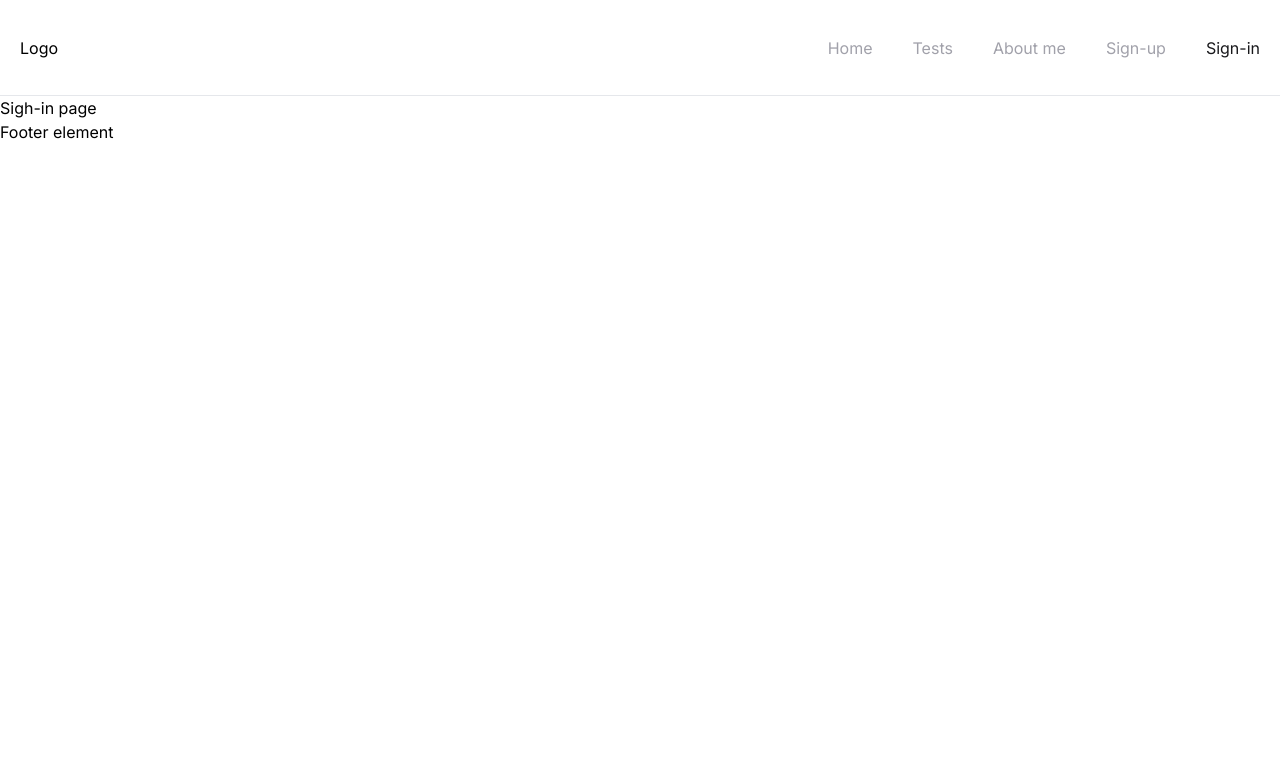
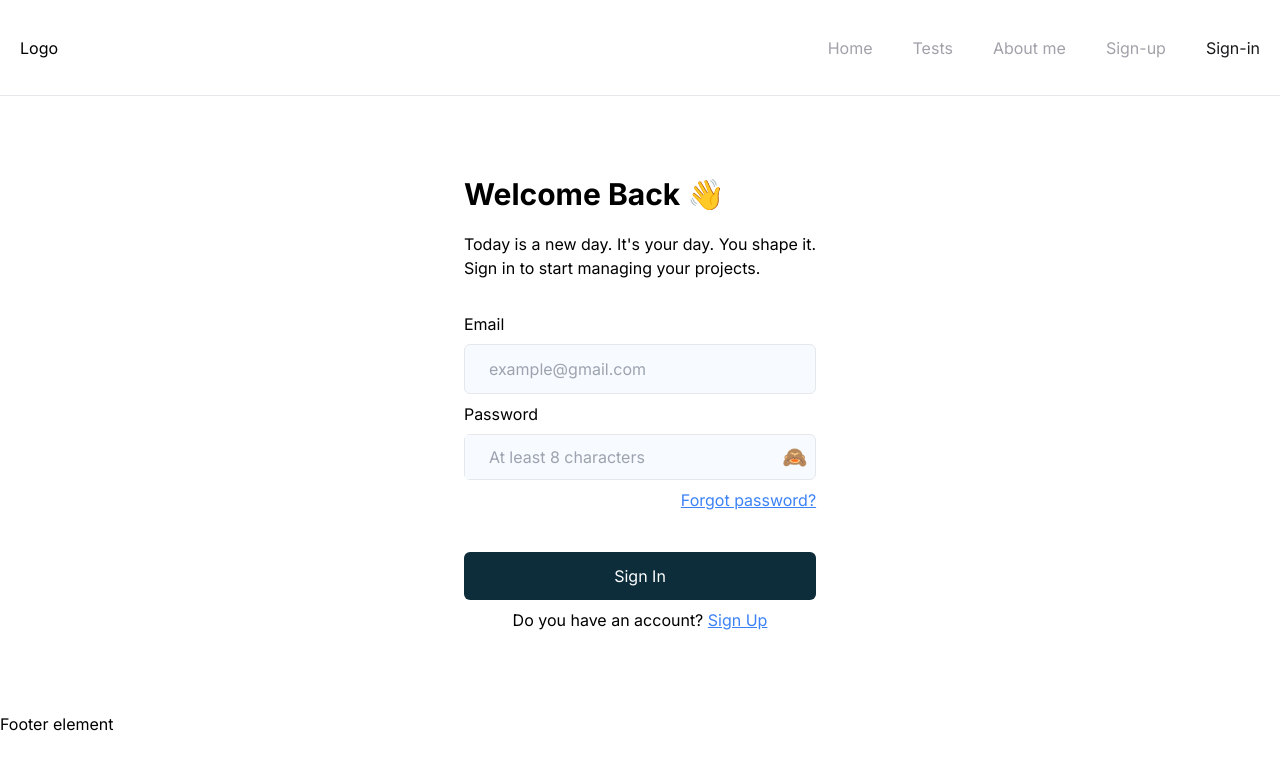
Before and after one commit to danylopriadko9/Psychology-App, a Next.js app in the folder client/: page /sign-in in a window 1280 px wide. Shown: the top 770 px of the page. Built offline with nearby package versions, Linux system fonts and the light colour scheme.

Commit message:
sign-in page ui

```diff
--- a/client/src/app/sign-in/page.tsx
+++ b/client/src/app/sign-in/page.tsx
@@ -1,3 +1,62 @@
+'use client';
+import Link from 'next/link';
+import React from 'react';
+
 export default function SingIn() {
-  return <main>Sigh-in page</main>;
+  const [isPasswordVissible, setIsPasswordVissible] = React.useState(false);
+  return (
+    <main className=' w-full flex flex-col justify-center items-center py-20'>
+      <div className='flex flex-col'>
+        <h1 className=' text-3xl font-bold text-left w-full mb-5'>
+          Welcome Back 👋
+        </h1>
+        <p className='text-left w-full'>
+          Today is a new day. It's your day. You shape it.
+        </p>
+        <p className=' text-left w-full'>
+          Sign in to start managing your projects.{' '}
+        </p>
+
+        <div className='flex flex-col w-full gap-2 mt-8'>
+          <label htmlFor='email'>Email</label>
+          <input
+            className=' rounded-md border bg-[#F7FBFF] px-6 py-3 focus:outline-none'
+            name='email'
+            type='text'
+            placeholder='example@gmail.com'
+          />
+          <label htmlFor='password'>Password</label>
+          <div className='flex w-full justify-between rounded-md border bg-[#F7FBFF] '>
+            <input
+              className='bg-inherit h-full w-11/12 px-6 py-3 focus:outline-none'
+              name='password'
+              type={isPasswordVissible ? 'text' : 'password'}
+              placeholder='At least 8 characters'
+            />
+            <button
+              className='text-xl mr-2 '
+              onClick={() => setIsPasswordVissible((prev) => !prev)}
+            >
+              {isPasswordVissible ? '🐵' : '🙈'}
+            </button>
+          </div>
+          <Link
+            className='text-blue-500 text-right underline'
+            href='/reset-password'
+          >
+            Forgot password?
+          </Link>
+          <button className='rounded-md bg-[#0E2D3B] active:bg-[#0c2531] hover:bg-[#133c4f] text-white py-3 mt-8'>
+            Sign In
+          </button>
+        </div>
+        <p className='text-center mt-2'>
+          Do you have an account?{' '}
+          <Link className='text-blue-500 text-right underline' href='sign-up'>
+            Sign Up
+          </Link>
+        </p>
+      </div>
+    </main>
+  );
 }
```
